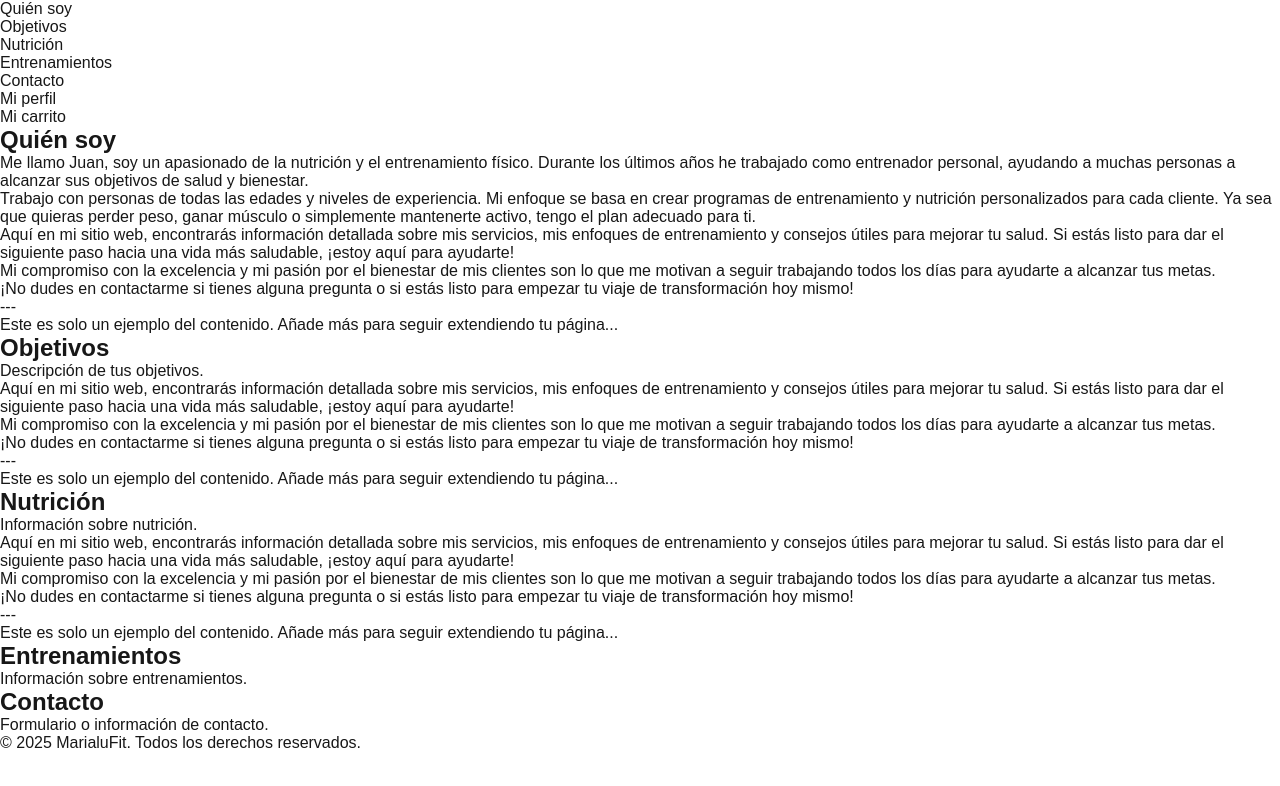
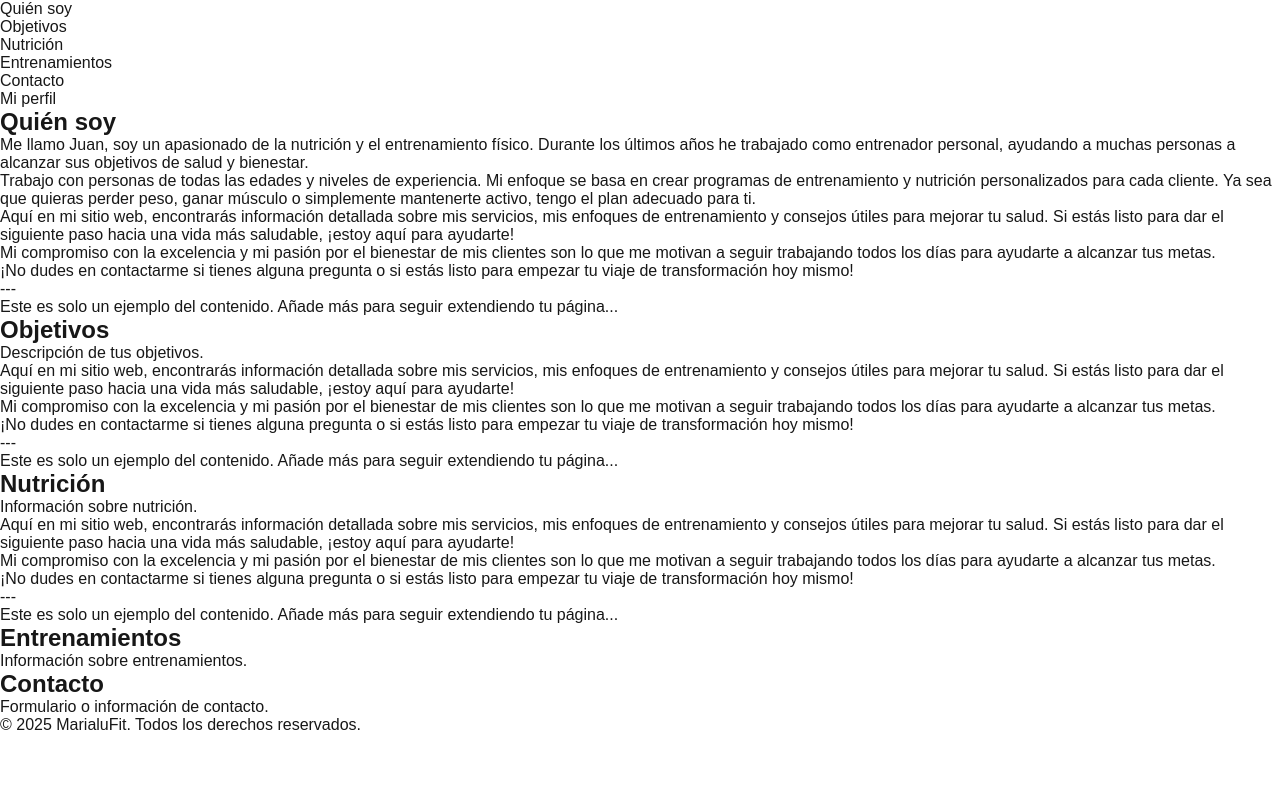
Before and after one commit to frandd07/marialufit, a Next.js app: page /principal in a window 1280 px wide. Shown: the top 786 px of the page. Built offline with nearby package versions, Linux system fonts and the light colour scheme.

Commit message:
Update funcionalidad

```diff
--- a/src/app/principal/Carrito.js
+++ /dev/null
@@ -1,10 +0,0 @@
-import React from 'react';
-
-export default function Carrito() {
-  return (
-    <div>
-      <h2>Mi Carrito</h2>
-      <p>Aquí va el contenido de tu carrito de compras.</p>
-    </div>
-  );
-}
--- a/src/app/principal/Header.js
+++ b/src/app/principal/Header.js
@@ -1,17 +1,28 @@
-import React from 'react';
+import React from "react";
 
 export default function Header() {
   return (
     <header>
       <nav>
         <ul>
-          <li><a href="#quien-soy">Quién soy</a></li>
-          <li><a href="#objetivos">Objetivos</a></li>
-          <li><a href="#nutricion">Nutrición</a></li>
-          <li><a href="#entrenamientos">Entrenamientos</a></li>
-          <li><a href="#contacto">Contacto</a></li>
-          <li><a href="../login">Mi perfil</a></li>
-          <li><a href="/carrito">Mi carrito</a></li>
+          <li>
+            <a href="#quien-soy">Quién soy</a>
+          </li>
+          <li>
+            <a href="#objetivos">Objetivos</a>
+          </li>
+          <li>
+            <a href="#nutricion">Nutrición</a>
+          </li>
+          <li>
+            <a href="#entrenamientos">Entrenamientos</a>
+          </li>
+          <li>
+            <a href="#contacto">Contacto</a>
+          </li>
+          <li>
+            <a href="../login">Mi perfil</a>
+          </li>
         </ul>
       </nav>
     </header>
```
Also changed, not shown: src/app/principal/page.js (+11 -12 lines).
